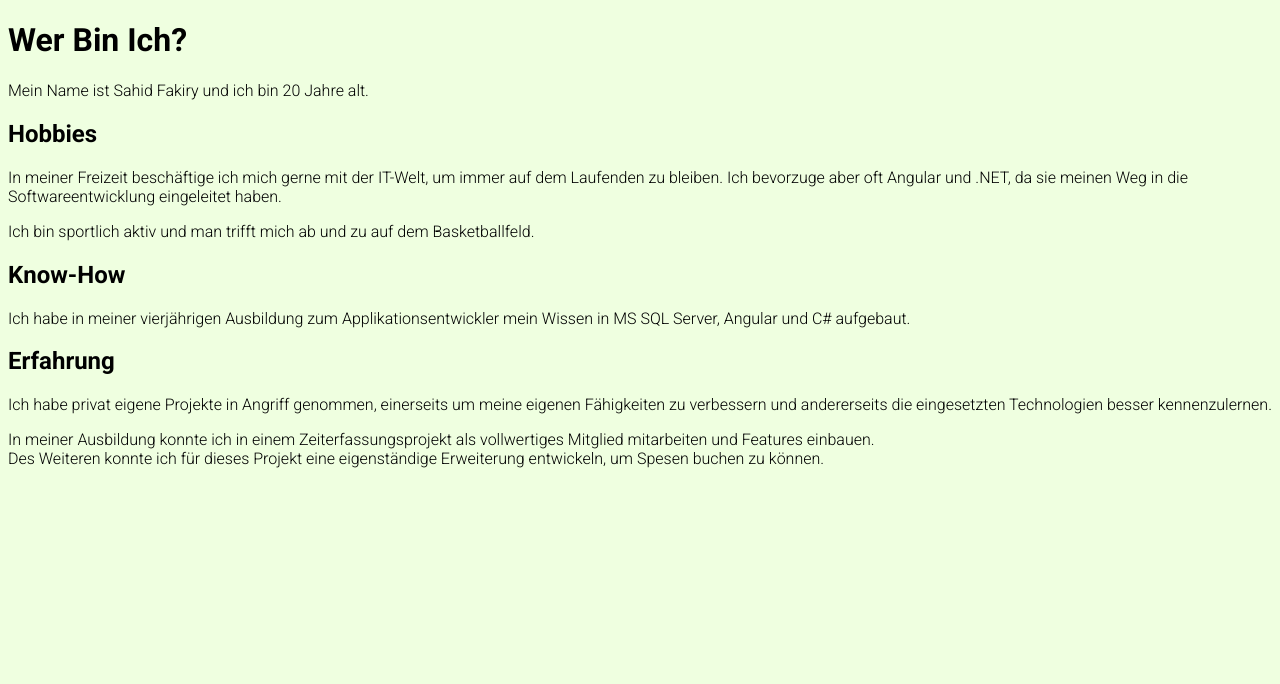
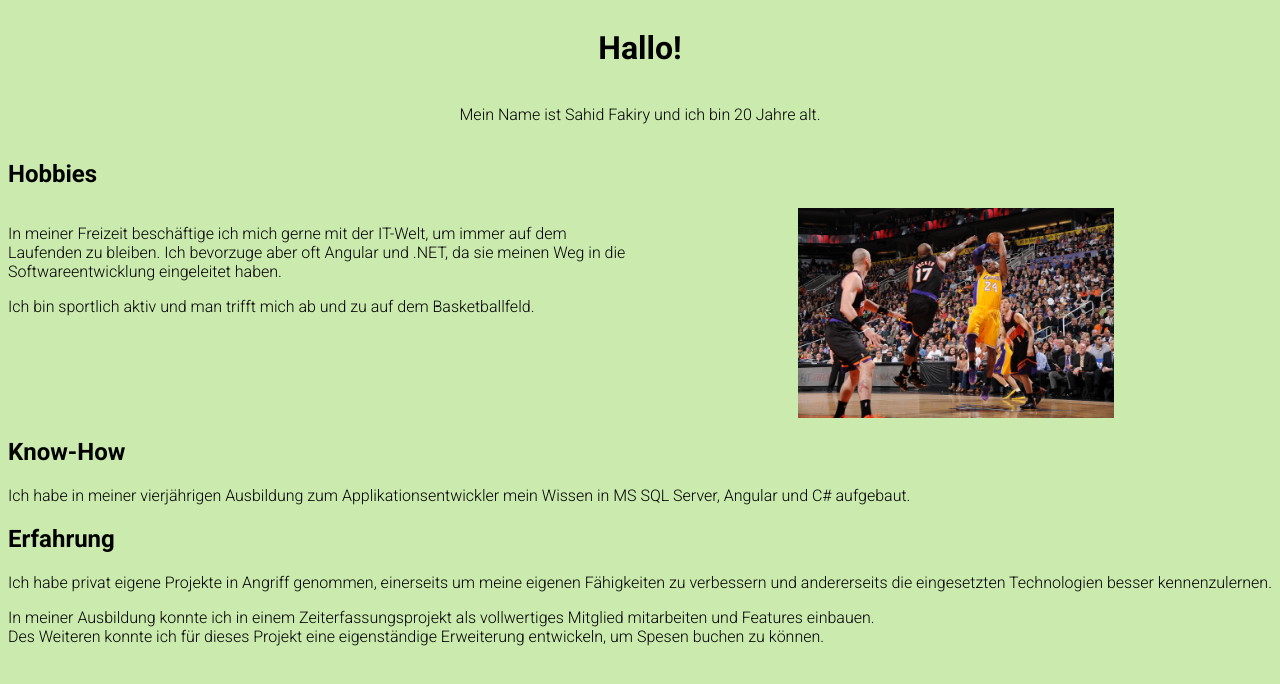
Before and after one commit to siddy2345/WhoAmI, an Angular app: page /about-me in a window 1280 px wide. Shown: the top 684 px of the page. Built offline with nearby package versions, Linux system fonts and the light colour scheme.

Commit message:
feat(whoami): add styling and title-change-feature

```diff
--- a/src/app/aboutme/aboutme.component.html
+++ b/src/app/aboutme/aboutme.component.html
@@ -1,17 +1,28 @@
-<h1>Wer Bin Ich?</h1>
+<div class="hello-area">
+  <h1 (mouseover)="changeHelloMessage()">
+    {{ helloMessages[currentLanguageIndex()] }}!
+  </h1>
   <p>Mein Name ist Sahid Fakiry und ich bin {{ age }} Jahre alt.</p>
+</div>
 
 <div>
   <h2>Hobbies</h2>
+  <div class="hobbies-area">
+    <div>
       <p>
-    In meiner Freizeit beschäftige ich mich gerne mit der IT-Welt, um immer auf
-    dem Laufenden zu bleiben. Ich bevorzuge aber oft Angular und .NET, da sie
-    meinen Weg in die Softwareentwicklung eingeleitet haben.
+        In meiner Freizeit beschäftige ich mich gerne mit der IT-Welt, um immer
+        auf dem Laufenden zu bleiben. Ich bevorzuge aber oft Angular und .NET,
+        da sie meinen Weg in die Softwareentwicklung eingeleitet haben.
       </p>
       <p>
         Ich bin sportlich aktiv und man trifft mich ab und zu auf dem
         Basketballfeld.
       </p>
+    </div>
+    <div class="img-area">
+      <img class="hobby-img" src="assets/kobeplaceholder.jpg" alt="Hobby" />
+    </div>
+  </div>
 </div>
 
 <div>
--- a/src/app/aboutme/aboutme.component.scss
+++ b/src/app/aboutme/aboutme.component.scss
@@ -0,0 +1,30 @@
+.hello-area {
+  display: grid;
+  justify-items: center;
+}
+
+.hobbies-area {
+  display: grid;
+  grid-template-columns: 1fr 1fr;
+  justify-self: center;
+}
+
+.img-area {
+  display: flex;
+  justify-content: center;
+}
+
+.hobby-img {
+  width: 50%;
+}
+
+
+@media only screen and (max-width: 600px) {
+  .hobbies-area {
+    display: block;
+  }
+
+  .hobby-img {
+    width: 100%;
+  }
+}
--- a/src/app/aboutme/aboutme.component.ts
+++ b/src/app/aboutme/aboutme.component.ts
@@ -1,4 +1,4 @@
-import { Component } from '@angular/core';
+import { Component, signal } from '@angular/core';
 
 @Component({
   selector: 'app-aboutme',
@@ -11,4 +11,15 @@ export class AboutmeComponent {
   public get age(): number {
     return new Date().getUTCFullYear() - 2004;
   }
+
+  public helloMessages: string[] = ['Hallo', 'Hello', 'Bonjour'];
+  public currentLanguageIndex = signal(0);
+
+  public changeHelloMessage(): void {
+    const newLanguageIndex =
+      this.currentLanguageIndex() === this.helloMessages.length - 1
+        ? 0
+        : this.currentLanguageIndex() + 1;
+    this.currentLanguageIndex.set(newLanguageIndex);
+  }
 }
--- a/src/styles.scss
+++ b/src/styles.scss
@@ -1,6 +1,6 @@
 /* You can add global styles to this file, and also import other style files */
 html {
-  background-color: #efffe0;
+  background-color: #cbeaae;
   font-family: "Roboto", sans-serif;
   font-weight: 300;
   font-style: normal;
```
Also changed, not shown: src/assets/kobeplaceholder.jpg (added), 1 other file (tests, documents, lock files or other folders). Lines whose indentation alone changed are shown as unchanged.
